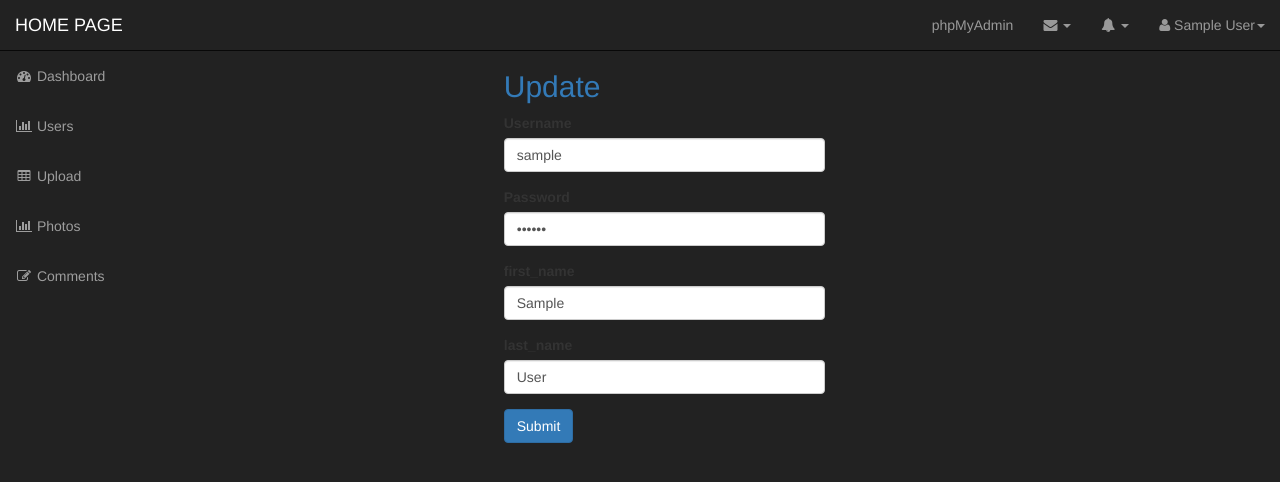
After one commit to JWizerd/php-oop-resource, a PHP site: page /admin/update.php in a window 1280 px wide. The commit adds this page. Shown: the top 482 px of the page. Run offline with PHP 8.4, Linux system fonts and the light colour scheme; the visitor is signed in with stand-in values (Sample User, id 1); tables that the repository leaves empty or names only in its code hold one stand-in row (values such as "Sample post"); grey boxes labelled with a size stand in for pictures from a placeholder-image service; some libraries are stand-ins or nearby versions.

Commit message:
update user information on settings page

```diff
--- a/admin/includes/navigation.php
+++ b/admin/includes/navigation.php
@@ -108,7 +108,7 @@
                     <a href="#"><i class="fa fa-fw fa-envelope"></i> Inbox</a>
                 </li>
                 <li>
-                    <a href="#"><i class="fa fa-fw fa-gear"></i> Settings</a>
+                    <a href="update.php"><i class="fa fa-fw fa-gear"></i> Settings</a>
                 </li>
                 <li class="divider"></li>
                 <li>
--- a/admin/includes/user.php
+++ b/admin/includes/user.php
@@ -84,6 +84,20 @@ class User {
     }
 
   }
+
+  public function update() {
+    global $database;
+    $sql = "UPDATE users SET ";
+    $sql .= "username= '" . $database->escape_string($this->username) . "', ";
+    $sql .= "password= '" . $database->escape_string($this->password) . "', ";
+    $sql .= "first_name= '" . $database->escape_string($this->first_name) . "', ";
+    $sql .= "last_name= '" . $database->escape_string($this->last_name) . "' ";
+    $sql .= "WHERE user_id= '" . $database->escape_string($this->user_id) . "'";
+
+    $database->query($sql);
+
+    return ($database->connection->affected_rows == 1) ? true : false;
+  }
 }
 
 $user = new User();
--- /dev/null
+++ b/admin/update.php
@@ -0,0 +1,60 @@
+<?php
+
+require_once('includes/header.php');
+
+include('includes/navigation.php');
+
+$user = User::find_user_by_session_id();
+
+if (!$session->is_signed_in()) {
+  redirect("index.php");
+}
+
+if(isset($_POST['submit'])) {
+  $username = trim($_POST['username']);
+  $password = trim($_POST['password']);
+  $first_name = trim($_POST['first_name']);
+  $last_name = trim($_POST['last_name']);
+
+  $user->username = $username;
+  $user->password = $password;
+  $user->first_name = $first_name;
+  $user->last_name = $last_name;
+
+  if ($user->update()) {
+    redirect('index.php');
+  }
+}
+?>
+
+<div class="col-md-4 col-md-offset-3">
+
+  <h2 class="text-primary">Update</h2>
+
+  <form id="login-id" action="" method="post" autocomplete="on">
+    <div class="form-group">
+    	<label for="username">Username</label>
+    	<input type="text" class="form-control" name="username" id="username" value="<?php echo $user->username ?>">
+    </div>
+
+    <div class="form-group">
+    	 <label for="password">Password</label>
+    	 <input type="password" class="form-control" name="password" value="<?php echo $user->username ?>">
+    </div>
+
+    <div class="form-group">
+    	 <label for="first_name">first_name</label>
+    	 <input type="text" class="form-control" name="first_name" value="<?php echo $user->first_name ?>">
+    </div>
+
+    <div class="form-group">
+    	 <label for="last_name">last_name</label>
+    	 <input type="last_name" class="form-control" name="last_name" value="<?php echo $user->last_name ?>">
+    </div>
+
+    <div class="form-group">
+      <input type="submit" name="submit" value="Submit" class="btn btn-primary">
+    </div>
+  </form>
+
+</div>
```
